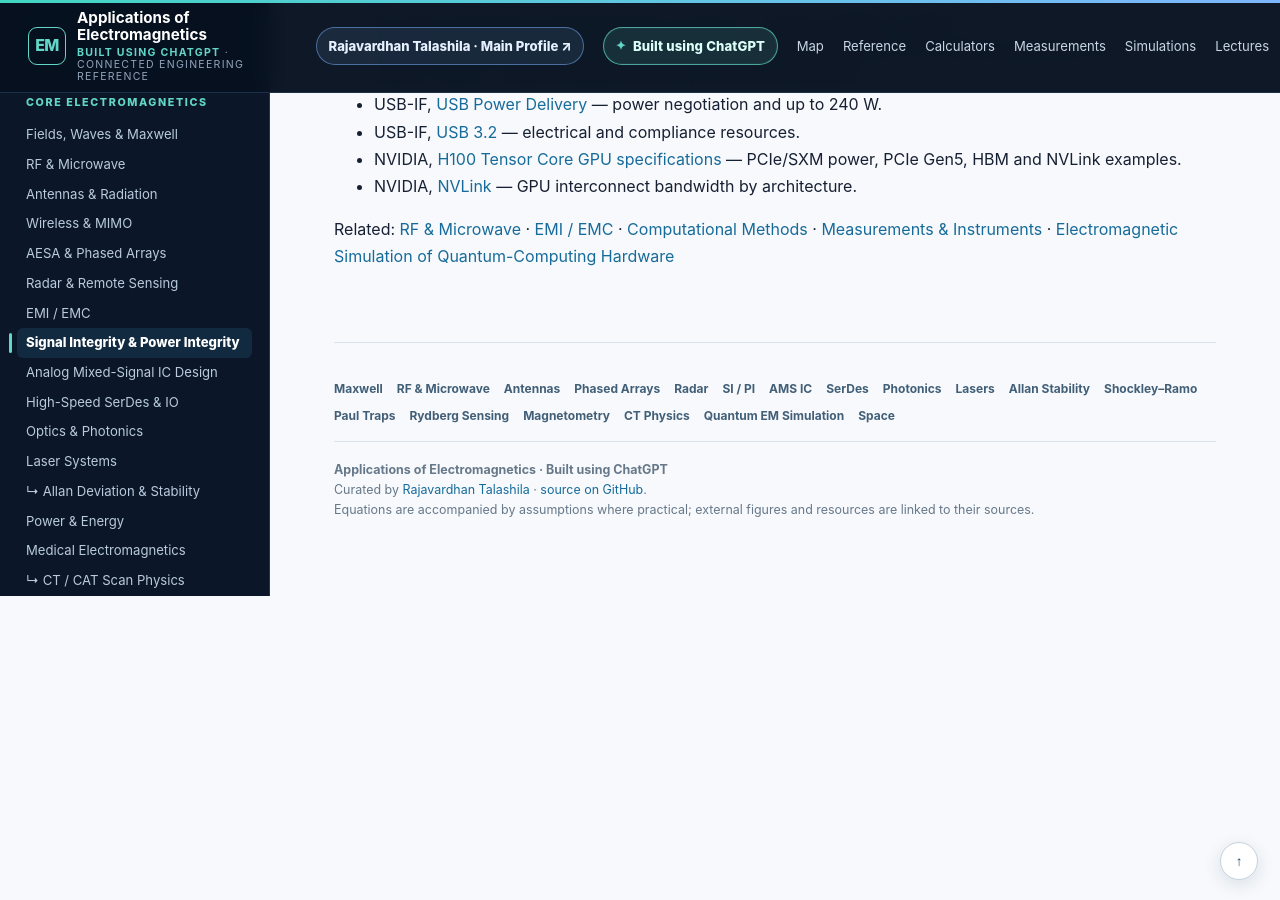
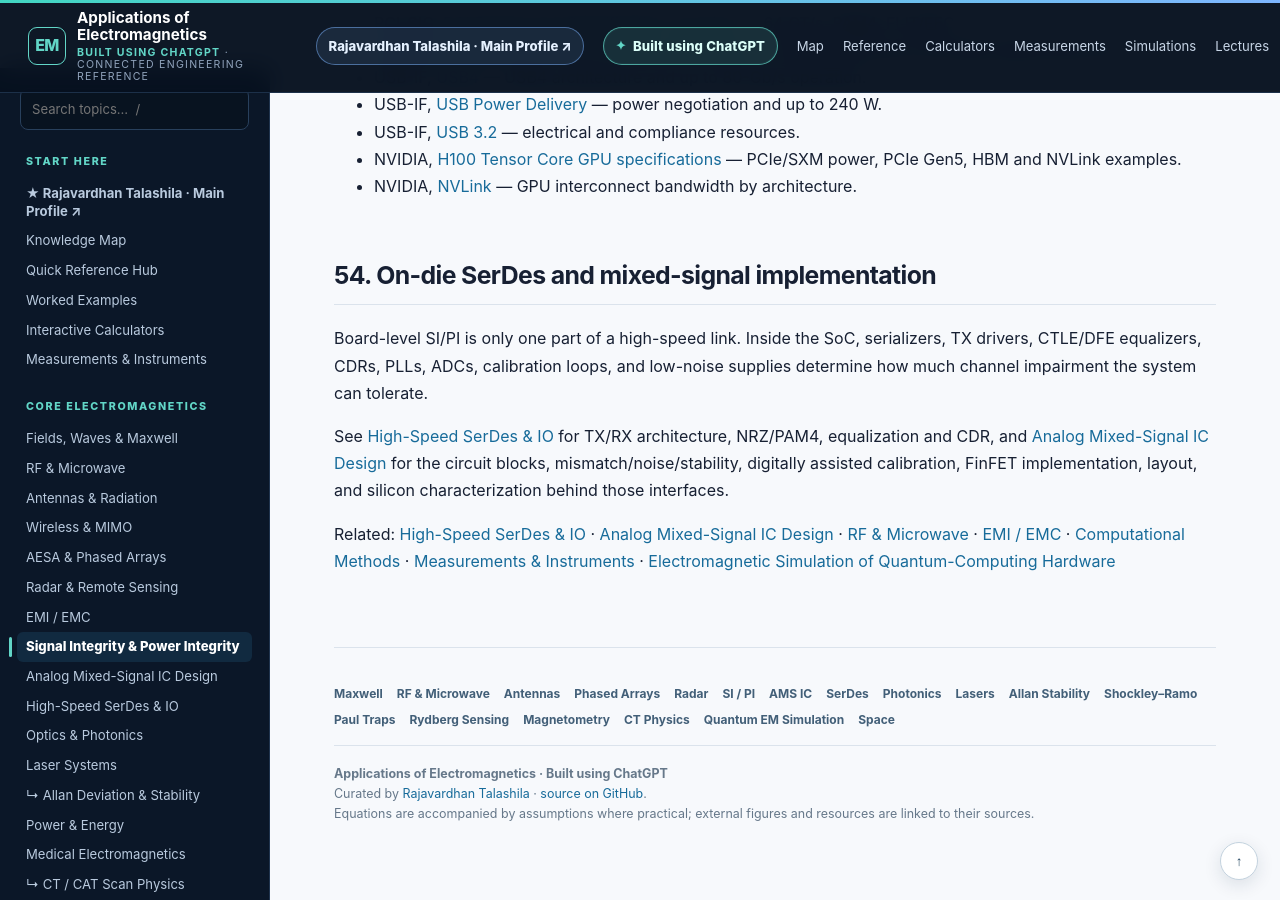
Before and after one commit to RajavardhanT/Electromagnetics_Applications, a Jekyll site: the page built from signal-power-integrity/index.md, in a window 1280 px wide and 900 px high, scrolled down 27781 px. Built offline with Jekyll 4.4.1, drawn with Linux system fonts in a browser that asks for light colours; before the commit the page ends 28377 px from its top, so only the background shows below that.

Commit message:
Connect SI PI with AMS and SerDes

```diff
--- a/signal-power-integrity/index.md
+++ b/signal-power-integrity/index.md
@@ -1070,4 +1070,10 @@
 - NVIDIA, [H100 Tensor Core GPU specifications](https://www.nvidia.com/en-us/data-center/h100/) — PCIe/SXM power, PCIe Gen5, HBM and NVLink examples.
 - NVIDIA, [NVLink](https://www.nvidia.com/en-us/data-center/nvlink/) — GPU interconnect bandwidth by architecture.
 
-Related: [RF & Microwave](../rf-microwave/) · [EMI / EMC](../emc/) · [Computational Methods](../computational-methods/) · [Measurements & Instruments](../measurements/) · [Electromagnetic Simulation of Quantum-Computing Hardware](../quantum/em-simulation-quantum-computing.html)
+## 54. On-die SerDes and mixed-signal implementation
+
+Board-level SI/PI is only one part of a high-speed link. Inside the SoC, serializers, TX drivers, CTLE/DFE equalizers, CDRs, PLLs, ADCs, calibration loops, and low-noise supplies determine how much channel impairment the system can tolerate.
+
+See [High-Speed SerDes & IO](../high-speed-serdes/) for TX/RX architecture, NRZ/PAM4, equalization and CDR, and [Analog Mixed-Signal IC Design](../analog-mixed-signal/) for the circuit blocks, mismatch/noise/stability, digitally assisted calibration, FinFET implementation, layout, and silicon characterization behind those interfaces.
+
+Related: [High-Speed SerDes & IO](../high-speed-serdes/) · [Analog Mixed-Signal IC Design](../analog-mixed-signal/) · [RF & Microwave](../rf-microwave/) · [EMI / EMC](../emc/) · [Computational Methods](../computational-methods/) · [Measurements & Instruments](../measurements/) · [Electromagnetic Simulation of Quantum-Computing Hardware](../quantum/em-simulation-quantum-computing.html)
```
